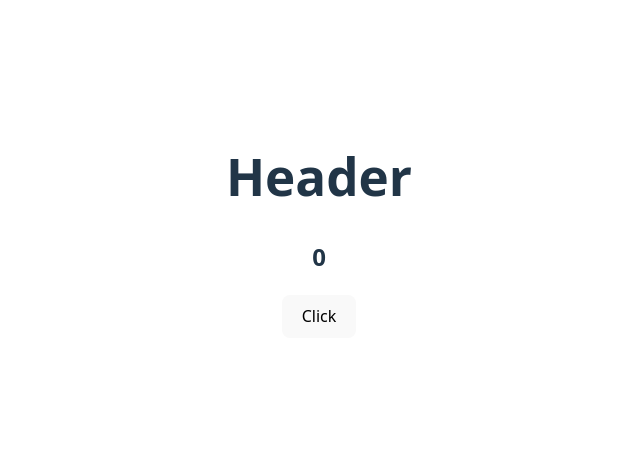
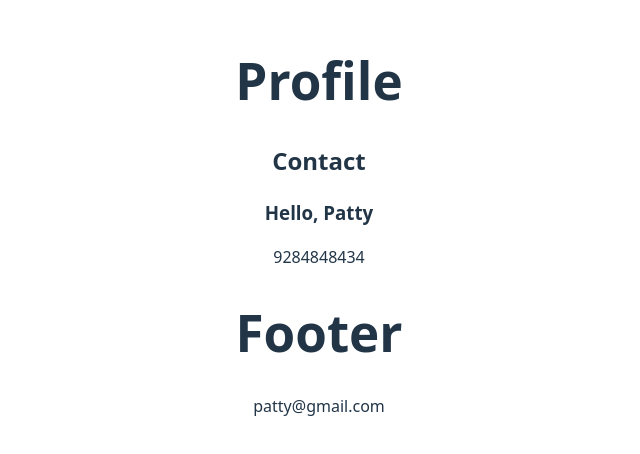
Before and after one commit to Prathameshgp48/react_practice, a React (Vite) app: page / in a window 1280 px wide. Shown: the part 174-628 px from the top of the page, without its empty margins (321-961 px from the left). Built offline with nearby package versions, Linux system fonts and the light colour scheme.

Commit message:
implemented and brushed up useContext logic

```diff
--- a/src/App.jsx
+++ b/src/App.jsx
@@ -8,6 +8,8 @@ import UseRefRender from './components/UseRef/UseRefRender.jsx'
 import UseRefDOM from './components/UseRef/UseRefDOM.jsx'
 import UseMemo from './components/UseMemo.jsx'
 import UseCallBack from './components/UseCallback/UseCallBack.jsx'
+import Profile from './components/UseContext/Profile.jsx'
+import Footer from './components/UseContext/Footer.jsx'
 
 function App() {
   const [count, setCount] = useState(0)
@@ -20,7 +22,11 @@ function App() {
         {/* <UseRefRender/> */}
         {/* <UseRefDOM /> */}
         {/* <UseMemo/> */}
-        <UseCallBack/>
+        {/* <UseCallBack/> */}
+        <div>
+          <Profile/>
+          <Footer/>
+        </div>
       </div>
     </>
   )
--- /dev/null
+++ b/src/components/UseContext/Contact.jsx
@@ -0,0 +1,16 @@
+import React, { useContext } from "react"
+import { AppContext } from "./Context/AppContext"
+
+function Contact() {
+    const {name, phone} = useContext(AppContext)
+
+    return(
+        <>
+          <h2>Contact</h2>
+          <h3>Hello, {name}</h3>
+          <p>{phone}</p>
+        </>
+    )
+}
+
+export default Contact
--- /dev/null
+++ b/src/components/UseContext/Context/AppContext.jsx
@@ -0,0 +1,21 @@
+//create the context
+//provide the context
+//consume context
+
+import React, { createContext } from "react"
+
+export const AppContext = createContext()
+
+const ContextProvider = (props) => {
+    const phone = "9284848434"
+    const name = "Patty"
+    const email = "patty@gmail.com"
+
+    return(
+        <AppContext.Provider value={{phone, name, email}}>
+            {props.children}
+        </AppContext.Provider>
+    )
+}
+
+export default ContextProvider
--- /dev/null
+++ b/src/components/UseContext/Footer.jsx
@@ -0,0 +1,15 @@
+import React, { useContext } from "react"
+import { AppContext } from "./Context/AppContext"
+
+function Footer() {
+    const {email} = useContext(AppContext)
+
+    return(
+        <>
+          <h1>Footer</h1>
+          <p>{email}</p>
+        </>
+    )
+}
+
+export default Footer
--- /dev/null
+++ b/src/components/UseContext/Profile.jsx
@@ -0,0 +1,14 @@
+import React from "react"
+import Contact from "./Contact"
+
+function Profile() {
+
+    return(
+        <>
+          <h1>Profile</h1>
+          <Contact/>
+        </>
+    )
+}
+
+export default Profile
--- a/src/main.jsx
+++ b/src/main.jsx
@@ -2,9 +2,12 @@ import { StrictMode } from 'react'
 import { createRoot } from 'react-dom/client'
 import './index.css'
 import App from './App.jsx'
+import ContextProvider from './components/UseContext/Context/AppContext.jsx'
 
 createRoot(document.getElementById('root')).render(
-    <App />
+    <ContextProvider>
+        <App />
+    </ContextProvider>
 )
 
 //StrictMode is additional runtime check in dev env to ensure that your app is safe
```
